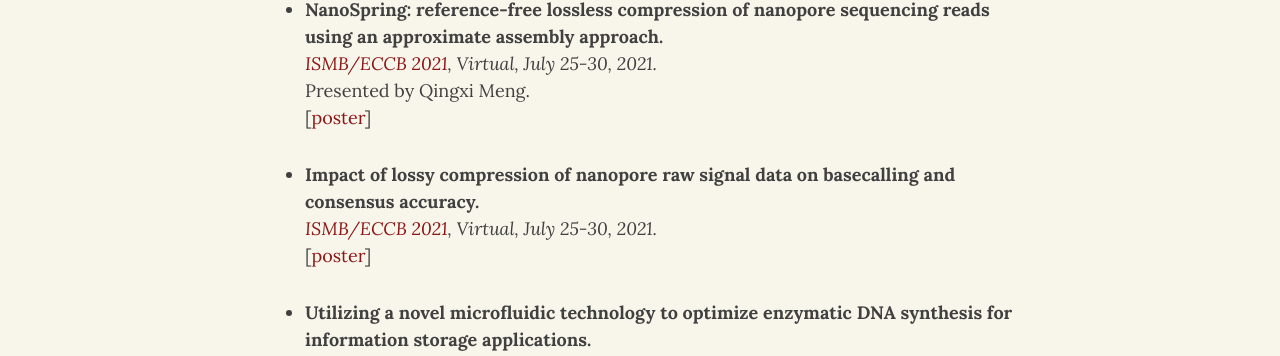
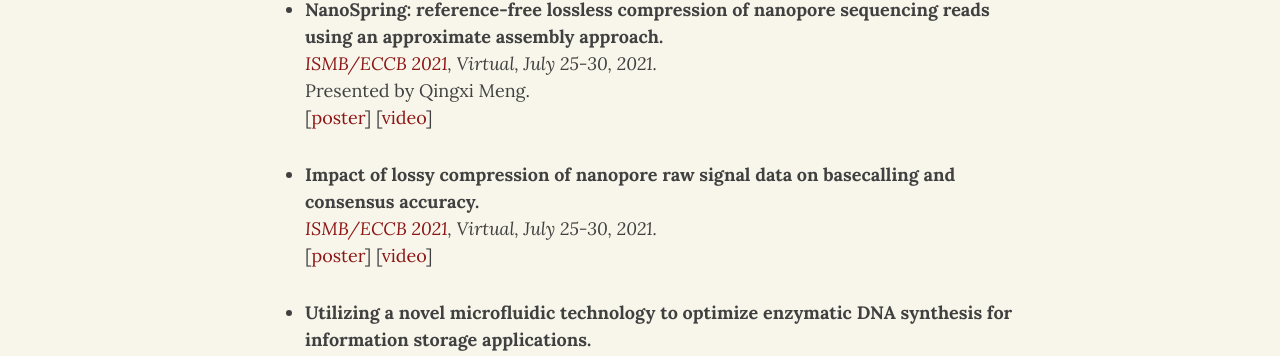
Before and after one commit to shubhamchandak94/shubhamchandak94.github.io, a Jekyll site: the page built from publications.md, in a window 1280 px wide and 900 px high, scrolled down 6272 px. Shown: the part 154-510 px from the top of the window. Built offline with Jekyll 4.4.1, drawn with Linux system fonts in a browser that asks for light colours; nearby versions of some CDN libraries.

Commit message:
Update publications.md

```diff
--- a/publications.md
+++ b/publications.md
@@ -197,11 +197,11 @@ _**Google Scholar page [HERE](https://scholar.google.com/citations?hl=en&user=t1
 - **NanoSpring: reference-free lossless compression of nanopore sequencing reads using an approximate assembly approach.**
   _[ISMB/ECCB 2021](https://www.iscb.org/ismbeccb2021), Virtual, July 25-30, 2021._
   Presented by Qingxi Meng.
-  [[poster](/slides/ISMBECCB2021_Poster_NanoSpring.pdf)]
+  [[poster](/slides/ISMBECCB2021_Poster_NanoSpring.pdf)] [[video](https://youtu.be/Y8-Up0pd9rM?list=PLmX8XnLr6zeGbiw3Tm5CWBx1_BvXSV6zV)]
 
 - **Impact of lossy compression of nanopore raw signal data on basecalling and consensus accuracy.**
   _[ISMB/ECCB 2021](https://www.iscb.org/ismbeccb2021), Virtual, July 25-30, 2021._
-  [[poster](/slides/ismb_poster_lossy_2021.pdf)]
+  [[poster](/slides/ismb_poster_lossy_2021.pdf)] [[video](https://youtu.be/q39GquwV--k?list=PLmX8XnLr6zeGbiw3Tm5CWBx1_BvXSV6zV)]
 
 - **Utilizing a novel microfluidic technology to optimize enzymatic DNA synthesis for information storage applications.**
   _Advances in Genome Biology and Technology (AGBT) General Meeting 2020, Marco Island, FL, USA, February 23-26 2020._
```
